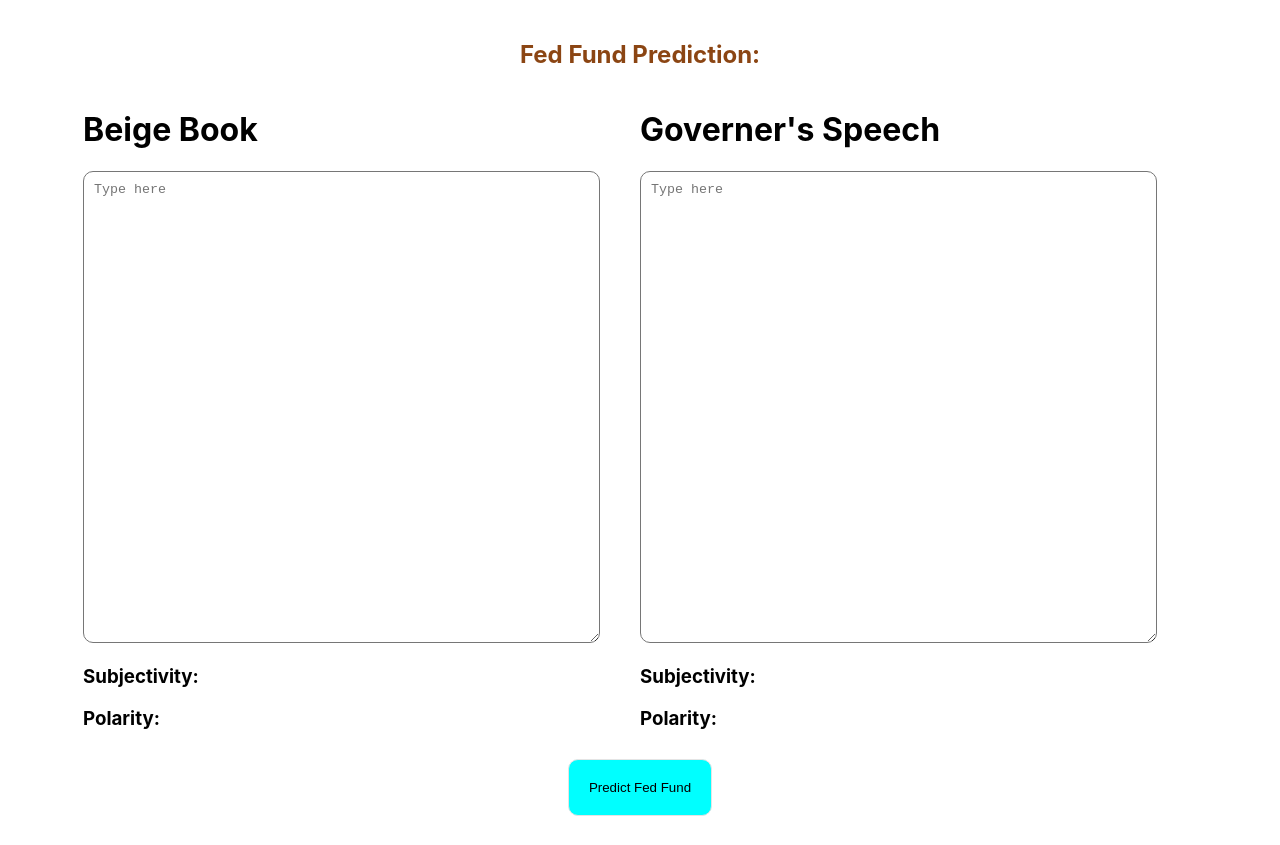
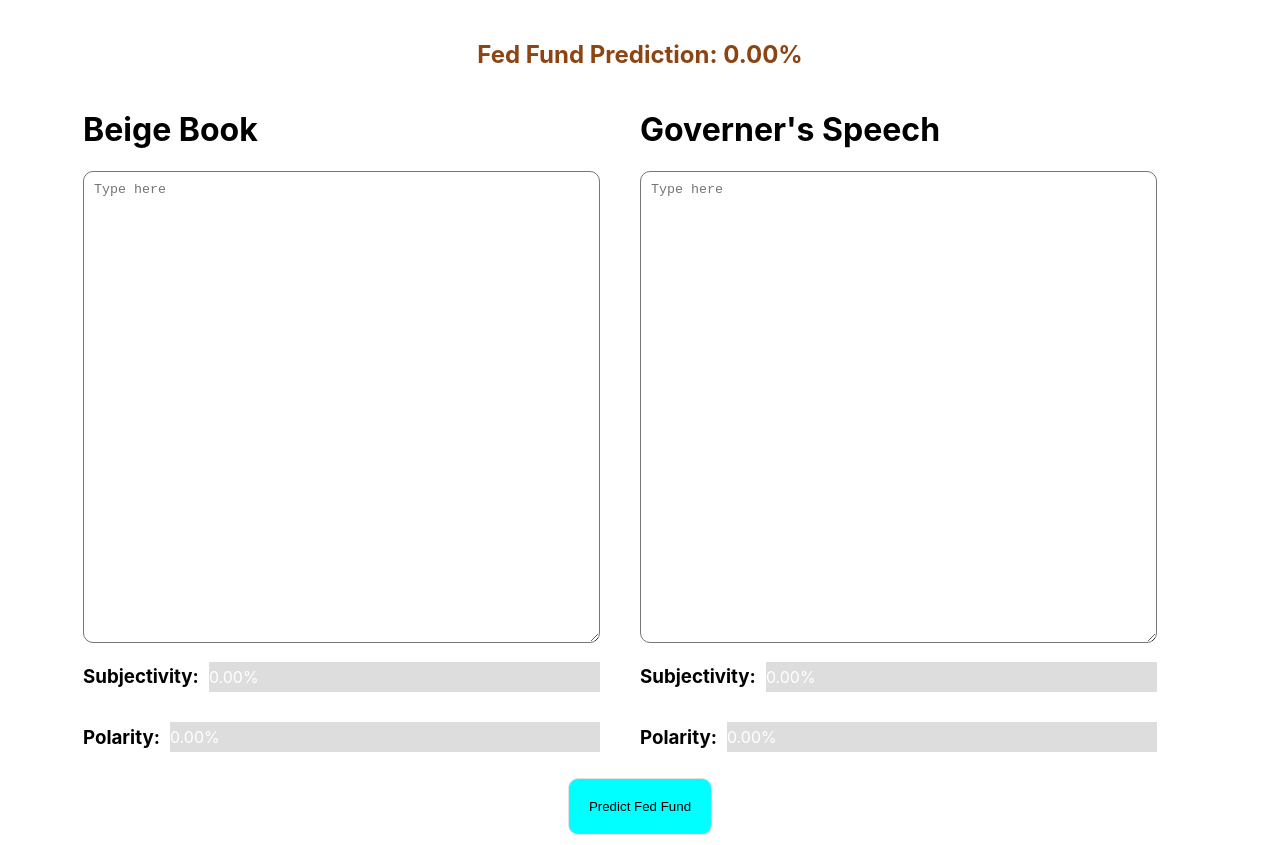
Before and after one commit to Shree-git/predict-fed-fund-rate, a React (Create React App) app: page / in a window 1280 px wide. Built offline with nearby package versions, Linux system fonts and the light colour scheme.

Commit message:
add progress bars

```diff
--- a/package.json
+++ b/package.json
@@ -6,6 +6,7 @@
     "@testing-library/jest-dom": "^5.16.4",
     "@testing-library/react": "^13.3.0",
     "@testing-library/user-event": "^13.5.0",
+    "env-cmd": "^10.1.0",
     "react": "^18.2.0",
     "react-dom": "^18.2.0",
     "react-scripts": "5.0.1",
--- a/src/App.css
+++ b/src/App.css
@@ -39,3 +39,24 @@ button{
 button:hover{
   background-color: aquamarine;
 }
+
+.progressBar{
+  width: 100%;
+  background-color: #ddd;
+  margin-left: 10px;
+}
+
+.gSubBar, .bSubBar, .gPolBar, .bPolBar {
+  width: 0%;
+  height: 30px;
+  background-color: #04AA6D;
+  text-align: center;
+  line-height: 30px;
+  color: white;
+}
+
+.bars{
+  display: flex;
+  align-items: center;
+  justify-content: center;
+}
--- a/src/App.js
+++ b/src/App.js
@@ -1,5 +1,5 @@
 import "./App.css";
-import React, { useState } from "react";
+import React, { useEffect, useState } from "react";
 
 function App() {
   const [fedFund, setFedFund] = useState(null);
@@ -9,9 +9,12 @@ function App() {
   const [gSub, setGSub] = useState(null);
   const [beigeText, setBeigeText] = useState("");
   const [speechText, setSpeechText] = useState("");
+  const backendAPIPoint =
+    process.env.NODE_ENV === "development"
+      ? "http://localhost:5000/fedrate"
+      : "https://predictfedfund-backend.herokuapp.com/fedrate";
   const predict = () => {
-    fetch("https://predictfedfund-backend.herokuapp.com/fedrate", {
-      // fetch("http://localhost:5000/fedrate", {
+    fetch(backendAPIPoint, {
       method: "POST",
       headers: {
         "Content-Type": "application/json",
@@ -31,10 +34,29 @@ function App() {
       });
   };
 
+  useEffect(() => {
+    setProgressBars();
+  }, [fedFund]);
+
+  const setProgressBars = () => {
+    const gSubBar = document.querySelector(".gSubBar");
+    const bSubBar = document.querySelector(".bSubBar");
+    const gPolBar = document.querySelector(".gPolBar");
+    const bPolBar = document.querySelector(".bPolBar");
+    gSubBar.style.width = gSub * 100 + "%";
+    gSubBar.innerHTML = (gSub * 100).toFixed(2) + "%";
+    bSubBar.style.width = bSub * 100 + "%";
+    bSubBar.innerHTML = (bSub * 100).toFixed(2) + "%";
+    gPolBar.style.width = gPolarity * 100 + "%";
+    gPolBar.innerHTML = (gPolarity * 100).toFixed(2) + "%";
+    bPolBar.style.width = bPolarity * 100 + "%";
+    bPolBar.innerHTML = (bPolarity * 100).toFixed(2) + "%";
+  };
+
   return (
     <div className="App">
       <div className="fedFund">
-        <h2>Fed Fund Prediction: {fedFund}</h2>
+        <h2>Fed Fund Prediction: {(fedFund * 100).toFixed(2)}%</h2>
       </div>
       <div className="textboxes">
         <div>
@@ -48,8 +70,20 @@ function App() {
             rows="30"
             cols="60"
           ></textarea>
-          <h3>Subjectivity: {bSub}</h3>
-          <h3>Polarity: {bPolarity}</h3>
+          <div className="bars">
+            <h3>Subjectivity: </h3>
+            <div className="progressBar">
+              <div className="bSubBar"></div>
+            </div>
+          </div>
+          <div className="bars">
+            <h3>Polarity: </h3>
+            <div className="progressBar">
+              <div className="bPolBar"></div>
+            </div>
+          </div>
+          {/* <h3>Subjectivity: {bSub.toFixed(4)}</h3>
+          <h3>Polarity: {bPolarity.toFixed(4)}</h3> */}
         </div>
         <div>
           <h1>Governer's Speech</h1>
@@ -62,8 +96,19 @@ function App() {
             rows="30"
             cols="60"
           ></textarea>
-          <h3>Subjectivity: {gSub}</h3>
-          <h3>Polarity: {gPolarity}</h3>
+          <div className="bars">
+            <h3>Subjectivity: </h3>
+            <div className="progressBar">
+              <div className="gSubBar"></div>
+            </div>
+          </div>
+          <div className="bars">
+            <h3>Polarity: </h3>
+            <div className="progressBar">
+              <div className="gPolBar"></div>
+            </div>
+          </div>
+          {/* <h3>Polarity: {gPolarity.toFixed(4)}</h3> */}
         </div>
       </div>
       <button onClick={predict}>Predict Fed Fund</button>
```
Also changed, not shown: 1 other file (tests, documents, lock files or other folders).
